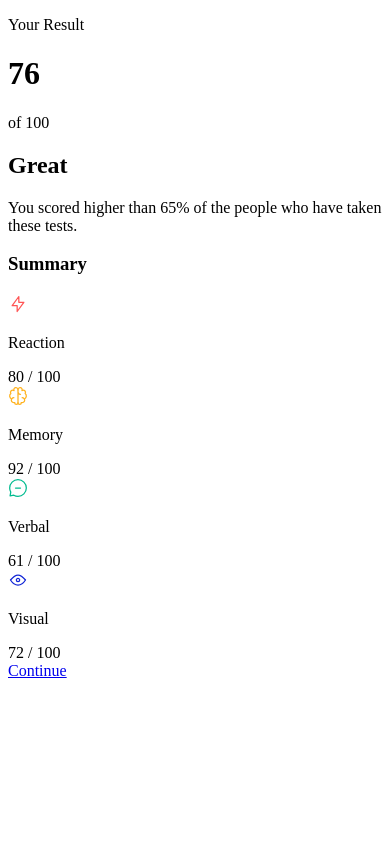
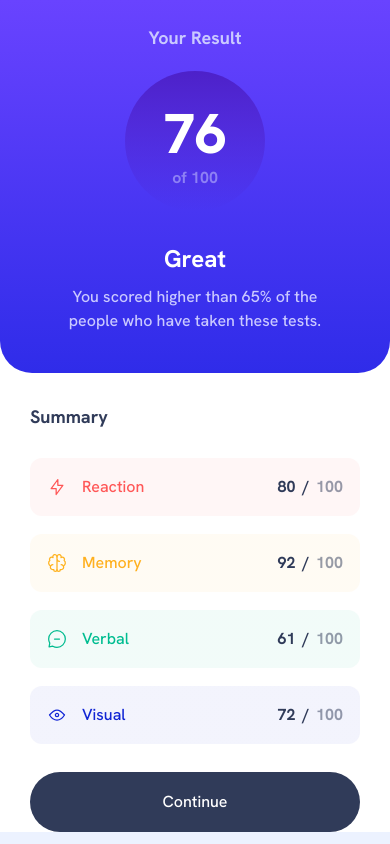
Before and after one commit to K01wfd/RESULT-SUMMARY-COMPONENT, a plain HTML site: page index.html in a window 390 px wide. Drawn offline with Linux system fonts and the light colour scheme; files whose address does not match are found by name.

Commit message:
styling mobile first

```diff
--- a/index.html
+++ b/index.html
@@ -10,6 +10,7 @@
       href="./assets/images/favicon-32x32.png"
     />
     <title>Frontend Mentor | Results summary component</title>
+    <link rel="stylesheet" href="styles/index.css" />
   </head>
   <body>
     <main>
@@ -32,7 +33,7 @@
           <h3 class="summary__title">Summary</h3>
           <div class="summary__categories">
             <div class="categories__category categories__category--red">
-              <div class="category__title">
+              <div class="category__heading">
                 <img src="./images/icon-reaction.svg" alt="reaction icon" />
                 <p>Reaction</p>
               </div>
@@ -43,7 +44,7 @@
               </div>
             </div>
             <div class="categories__category categories__category--yellow">
-              <div class="category__title">
+              <div class="category__heading">
                 <img src="./images/icon-memory.svg" alt="memory icon" />
                 <p>Memory</p>
               </div>
@@ -54,7 +55,7 @@
               </div>
             </div>
             <div class="categories__category categories__category--green">
-              <div class="category__title">
+              <div class="category__heading">
                 <img src="./images/icon-verbal.svg" alt="verbal skills icon" />
                 <p>Verbal</p>
               </div>
@@ -65,7 +66,7 @@
               </div>
             </div>
             <div class="categories__category categories__category--blue">
-              <div class="category__title">
+              <div class="category__heading">
                 <img src="./images//icon-visual.svg" alt="memory icon" />
                 <p>Visual</p>
               </div>
--- a/styles/index.css
+++ b/styles/index.css
@@ -14,9 +14,8 @@ html {
 :root {
   /* TYPOGRAPHY */
   --fs-72: 7.2rem;
-  --fs-: 5.6rem;
+  --fs-56: 5.6rem;
   --fs-32: 3.2rem;
-  --fs-24: 2.4rem;
   --fs-24: 2.4rem;
   --fs-18: 1.8rem;
   --fs-16: 1.6rem;
@@ -41,8 +40,8 @@ html {
   --secondary-gradiant: linear-gradient(
     180deg,
     #4d21c9 0%,
-    hsla(241, 72%, 46%) 100%,
-    hsla(241, 72%, 46%) 100%
+    hsla(241, 72%, 46%, 0) 100%,
+    hsla(241, 72%, 46%, 0) 100%
   );
   --box-shadow: 0px 30px 60px 0px rgba(61, 108, 236, 0.15);
 }
@@ -51,4 +50,158 @@ body {
   font-size: var(--fs-16);
   line-height: 1.5;
   font-family: var(--ff-primary);
+  background: #ecf2ff;
 }
+h1 {
+  font-weight: var(--fw-800);
+}
+h2,
+h3 {
+  font-weight: var(--fw-700);
+}
+a,
+a:link,
+a:visited {
+  display: inline-block;
+  color: white;
+  font: inherit;
+}
+main {
+  background: #fff;
+}
+/* RESULT SIDE */
+.result {
+  background: var(--main-gradiant);
+  display: flex;
+  flex-direction: column;
+  align-items: center;
+  color: #fff;
+  font-weight: var(--fw-700);
+  padding: 2.4rem 1.4rem 4rem 1.4rem;
+  border-radius: 0px 0px 32px 32px;
+}
+.result__title {
+  font-size: var(--fs-18);
+  color: var(--light-blue);
+  margin-bottom: 2rem;
+}
+.result__score-box {
+  border-radius: 50%;
+  width: 140px;
+  height: 140px;
+  display: flex;
+  flex-direction: column;
+  align-items: center;
+  background: var(--secondary-gradiant);
+  justify-content: center;
+  margin-bottom: 3rem;
+}
+.result__score-box h1 {
+  margin-bottom: -1rem;
+  font-size: var(--fs-56);
+}
+.result__score-box p {
+  color: var(--light-blue);
+  opacity: 0.5168;
+}
+.result__review {
+  text-align: center;
+}
+.review__title {
+  font-size: var(--fs-24);
+  margin-bottom: 0.8rem;
+}
+.result__review p {
+  color: var(--light-blue);
+  margin-inline: auto;
+  max-width: 30ch;
+  font-weight: var(--fw-500);
+}
+
+/* SUMMARY SIDE */
+.summary {
+  margin-top: 3rem;
+  padding-inline: 3rem;
+}
+.summary__title {
+  font-size: var(--fs-18);
+  color: var(--primary-dark);
+}
+.summary__categories {
+  margin-block: 2.8rem;
+}
+.summary__categories > * + * {
+  margin-top: 1.8rem;
+}
+.categories__category {
+  display: flex;
+  justify-content: space-between;
+  align-items: center;
+  border-radius: 12px;
+  padding: 1.7rem;
+}
+.category__heading {
+  display: flex;
+  gap: 1.5rem;
+  align-items: center;
+  font-weight: var(--fw-500);
+}
+
+.category__score {
+  display: flex;
+  align-items: center;
+  gap: 0.7rem;
+  color: var(--primary-dark);
+  font-weight: var(--fw-700);
+}
+.category__score :last-child {
+  opacity: 0.5;
+}
+
+/* MODIFYERS */
+.categories__category--red {
+  background: linear-gradient(
+      0deg,
+      rgba(255, 255, 255, 0.95) 0%,
+      rgba(255, 255, 255, 0.95) 100%
+    ),
+    #f55;
+  color: var(--red);
+}
+.categories__category--yellow {
+  background: linear-gradient(
+      0deg,
+      rgba(255, 255, 255, 0.95) 0%,
+      rgba(255, 255, 255, 0.95) 100%
+    ),
+    #ffb21e;
+  color: var(--yellow);
+}
+.categories__category--green {
+  background: linear-gradient(
+      0deg,
+      rgba(255, 255, 255, 0.95) 0%,
+      rgba(255, 255, 255, 0.95) 100%
+    ),
+    var(--green);
+  color: var(--green);
+}
+.categories__category--blue {
+  background: linear-gradient(
+      0deg,
+      rgba(255, 255, 255, 0.95) 0%,
+      rgba(255, 255, 255, 0.95) 100%
+    ),
+    var(--blue);
+  color: var(--blue);
+}
+.summary__link {
+  width: 100%;
+  background: var(--primary-dark);
+  text-decoration: none;
+  font-weight: var(--fw-700);
+  border-radius: 12rem;
+  padding: 1.8rem;
+  text-align: center;
+  font-size: var(--fs-18);
+}
```
